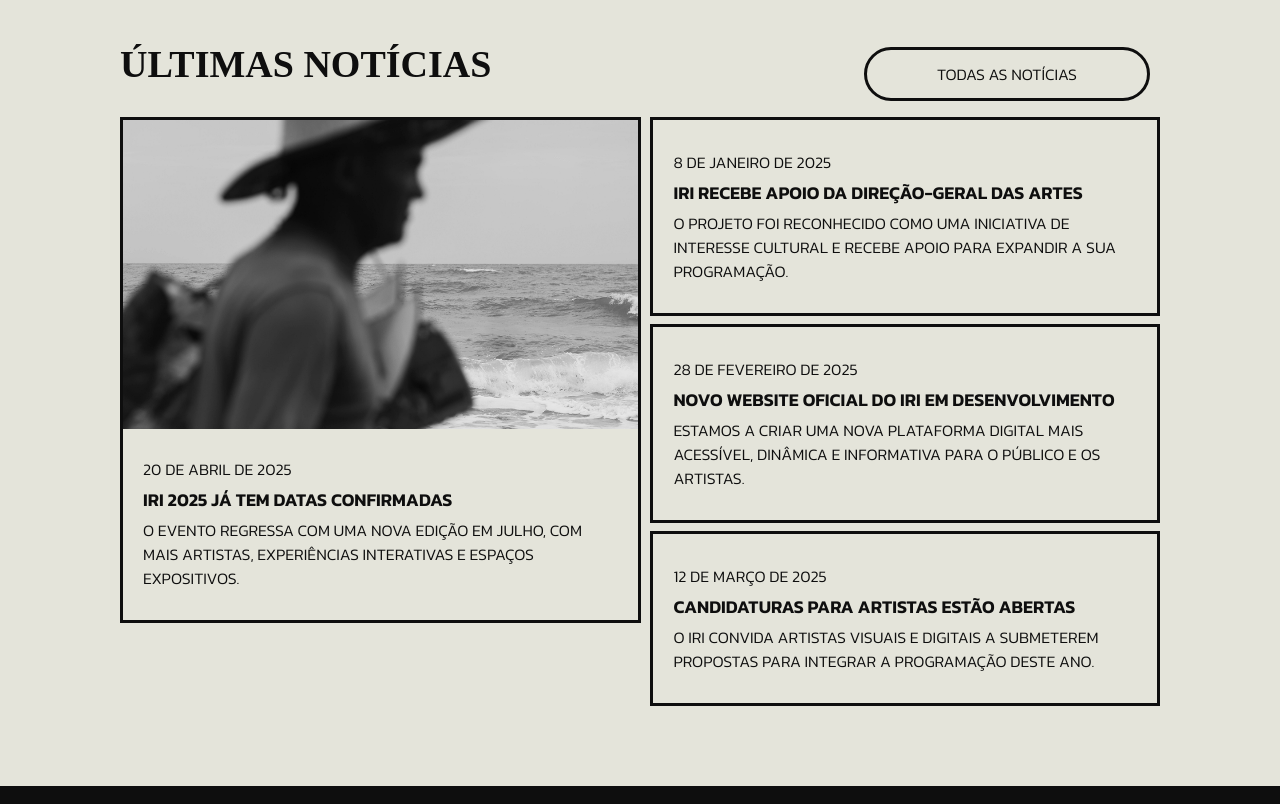
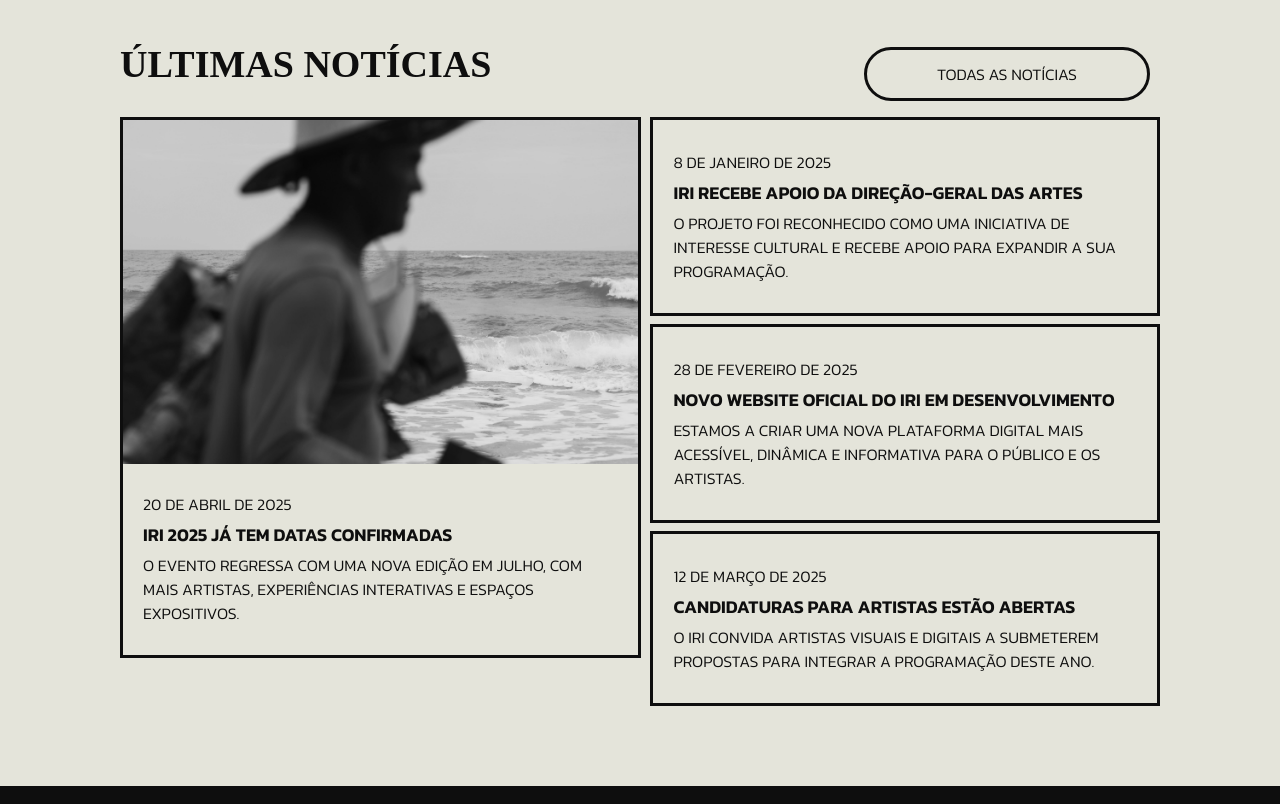
Before and after one commit to iri-esmad-epjr/imagens-real-imaginado, a plain HTML site: page sobreiri.html in a window 1280 px wide. Shown: the part 2620-3424 px from the top of the page. Drawn offline with Linux system fonts and the light colour scheme; a web font is replaced by a local one.

Commit message:
Update sobreiri.html

```diff
--- a/sobreiri.html
+++ b/sobreiri.html
@@ -148,7 +148,7 @@
         </div>
         <div class="ntc-section">
             <div class="ntc-1 bdr-ntc">
-                <img src="/media/imagens/g2_pb_homemchapeu2.png" alt="Homem com Chapéu" width="100%">
+                <img src="/media/imagens/g2_pb_homemchapeu.jpg" alt="Homem com Chapéu" width="100%">
                 <div class="ntc-info">
                     <p class="txt-2 pdt">20 de abril de 2025</p>
                     <h3 class="titulo4 pdt">IRI 2025 já tem datas confirmadas</h3>
```
